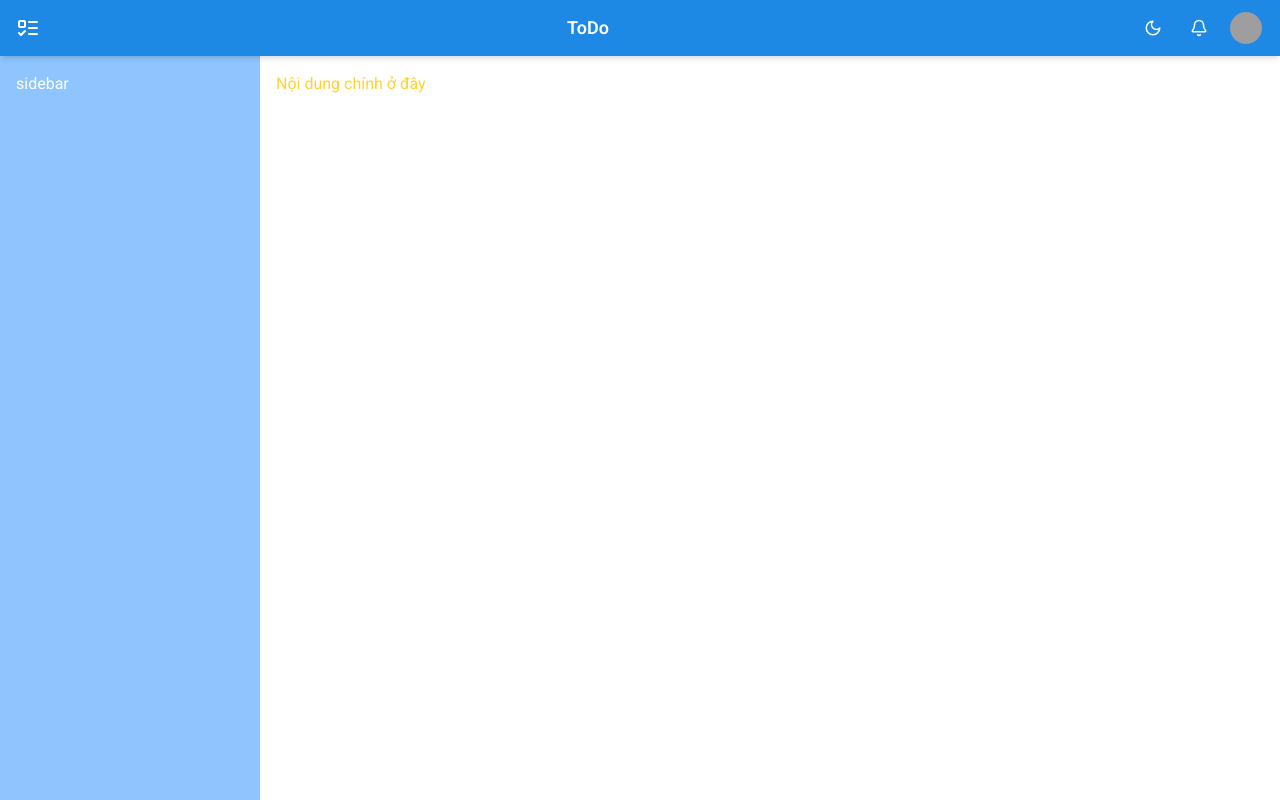
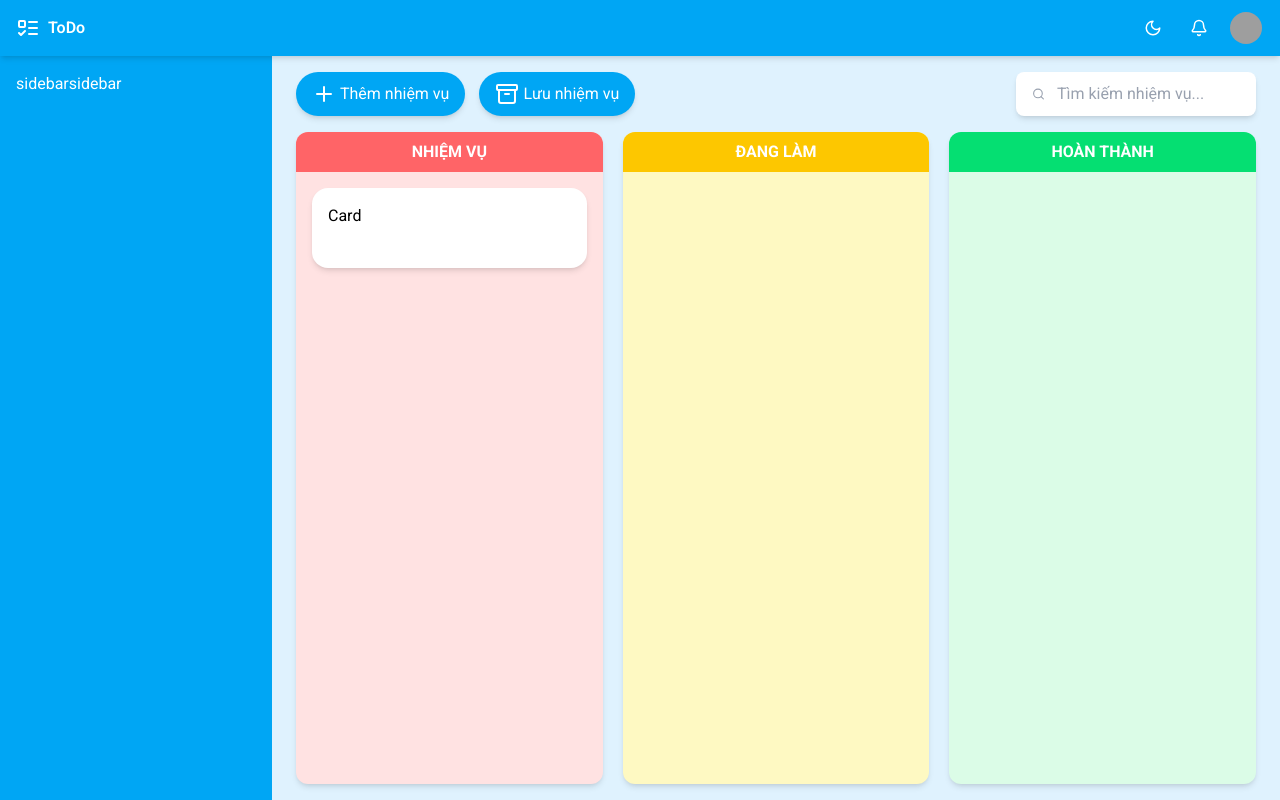
Before and after one commit to sylph03/Todolist, a React (Vite) app in the folder todolist-web/: page / in a window 1280 px wide. Built offline with nearby package versions, Linux system fonts and the light colour scheme; grey boxes are pictures that could not be loaded.

Commit message:
update layout: color, pixel, ...

```diff
--- a/todolist-web/src/App.jsx
+++ b/todolist-web/src/App.jsx
@@ -1,27 +1,24 @@
 import AppBar from './components/AppBar/AppBar'
 import SideBar from './components/SideBar/SideBar'
 import { ThemeProvider } from './Context/ThemeContext'
+import BoardContent from './pages/Boards/BoardContent/BoardContent'
 
 function App() {
 
   return (
     <>
       <ThemeProvider>
-        <div className="h-screen dark:bg-gray-800 text-white dark:text-[#E0E0E0] flex flex-col">
+        <div className="h-screen dark:bg-gray-800 text-white dark:text-gray-100 flex flex-col">
           {/* Thanh AppBar trên cùng */}
           <AppBar />
 
           {/* Container chứa Sidebar + Nội dung chính */}
-          <div className="flex flex-1 overflow-hidden">
+          <div className="flex flex-1">
             {/* Sidebar bên trái */}
             <SideBar />
 
             {/* Nội dung chính bên phải */}
-            <div className="flex-1 h-screen p-4 text-amber-300 overflow-auto">
-              Nội dung chính ở đây
-              <br /><br /><br /><br /><br /><br /><br /><br /><br /><br /><br /><br /><br /><br /><br /><br /><br /><br /><br /><br /><br /><br /><br /><br /><br /><br /><br /><br /><br /><br /><br /><br /><br /><br /><br /><br /><br /><br /><br /><br /><br /><br /><br /><br /><br /><br /><br /><br /><br /><br />
-              Nội dung chính ở đây
-            </div>
+            <BoardContent/>
           </div>
         </div>
       </ThemeProvider>
--- a/todolist-web/src/components/AppBar/AppBar.jsx
+++ b/todolist-web/src/components/AppBar/AppBar.jsx
@@ -4,16 +4,14 @@ import { ListTodo, Bell, User } from 'lucide-react'
 
 function AppBar() {
   return (
-    <div className="w-full h-14 bg-[#1e88e5] dark:bg-gray-800 flex items-center px-4 shadow-md z-1">
+    <div className="w-full h-14 bg-sky-500 dark:bg-gray-800 flex items-center justify-between px-4 shadow-md z-1">
       {/* AppBar Left */}
-      <div className="flex items-center">
-        <ListTodo className="size-6 text-white" />
+      <div className="flex items-center font-semibold">
+        <ListTodo className="size-6 text-white mr-2" />
+        ToDo
       </div>
 
       {/* AppBar Mid */}
-      <div className="flex-1 text-center font-semibold text-lg">
-        ToDo
-      </div>
 
       {/* AppBar Right */}
       <div className="flex items-center gap-3">
@@ -21,7 +19,7 @@ function AppBar() {
         <button className="rounded-full appbar-button-custom p-2">
           <Bell className="size-4.5" />
         </button>
-        <button className="p-0.5 rounded-full hover:bg-[#42a5f5] dark:hover:bg-white/20 transition">
+        <button className="p-0.5 appbar-button-custom">
           <img src='https://inkythuatso.com/uploads/thumbnails/800/2023/03/9-anh-dai-dien-trang-inkythuatso-03-15-27-03.jpg' alt="User Avatar" className="h-8 w-8 rounded-full object-cover"/>
         </button>
       </div>
--- a/todolist-web/src/components/SideBar/SideBar.jsx
+++ b/todolist-web/src/components/SideBar/SideBar.jsx
@@ -2,9 +2,9 @@ import React from 'react'
 
 const SideBar = () => {
   return (
-    <div className='w-65 p-4 bg-blue-300 dark:bg-gray-800 overflow-auto'>
+    <div className='min-w-68 p-4 bg-sky-500 dark:bg-gray-800 shadow-md hidden md:block'>
       sidebar
-      <br /><br /><br /><br /><br /><br /><br /><br /><br /><br /><br /><br /><br /><br /><br /><br /><br /><br /><br /><br /><br /><br /><br /><br /><br /><br /><br /><br /><br /><br /><br /><br /><br /><br /><br /><br /><br /><br /><br /><br /><br /><br /><br /><br /><br /><br /><br /><br /><br /><br />
+      {/* <br /><br /><br /><br /><br /><br /><br /><br /><br /><br /><br /><br /><br /><br /><br /><br /><br /><br /><br /><br /><br /><br /><br /><br /><br /><br /><br /><br /><br /><br /><br /><br /><br /><br /><br /><br /><br /><br /><br /><br /><br /><br /><br /><br /><br /><br /><br /><br /><br /><br /> */}
       sidebar
     </div>
   )
--- a/todolist-web/src/index.css
+++ b/todolist-web/src/index.css
@@ -1,15 +1,43 @@
 @import "tailwindcss";
+@custom-variant dark (&:where(.dark, .dark *));
 
-@custom-variant dark (&:where(.dark, .dark *));
+:root {
+font-family: 'Roboto'
+}
 
 button {
   cursor:pointer
 }
 
-.appbar-button-custom {
-  @apply rounded-full hover:bg-[#42a5f5] dark:hover:bg-white/20 transition
+/* Tùy chỉnh thanh cuộn */
+::-webkit-scrollbar {
+  width: 8px; /* Độ rộng thanh cuộn */
+  height: 8px; /* Dùng cho cuộn ngang */
 }
 
-:root {
-font-family: 'Roboto'
+/* Thanh cuộn - nền */
+::-webkit-scrollbar-track {
+  border-radius: 10px;
+  background: theme('colors.sky.100'); /* Màu nền thanh cuộn */
 }
+
+/* Thanh cuộn - phần kéo */
+::-webkit-scrollbar-thumb {
+  border-radius: 10px;
+  background: theme('colors.sky.300'); /* Màu phần kéo */
+}
+
+/* Hiệu ứng hover */
+::-webkit-scrollbar-thumb:hover {
+  cursor: poiter;
+  background: theme('colors.sky.400');
+
+}
+
+.appbar-button-custom {
+  @apply rounded-full hover:bg-white/20 transition
+}
+
+.button {
+  @apply flex items-center justify-center px-4 py-2.5 bg-sky-500 text-white shadow-md rounded-3xl dark:bg-gray-800 hover:opacity-85 transition-all duration-300
+}
--- /dev/null
+++ b/todolist-web/src/pages/Boards/BoardContent/BoardContent.jsx
@@ -0,0 +1,60 @@
+import React from 'react'
+import { Plus, Search, Archive } from 'lucide-react'
+
+const BoardContent = () => {
+  return (
+    <div className="flex-1 px-6 py-4 text-white overflow-auto dark:bg-gray-700 bg-sky-100 h-full">
+
+      <div className='flex mb-4 justify-between flex-col lg:flex-row'>
+        <div className='flex gap-3.5'>
+          <button className='button'>
+            <Plus className='mr-1' />
+            Thêm nhiệm vụ
+          </button>
+          <button className='button'>
+            <Archive className='mr-1' />
+            Lưu nhiệm vụ
+          </button>
+        </div>
+
+        {/* <div className='uppercase font-semibold'>Today</div> */}
+
+        <div className="flex items-center bg-white dark:bg-gray-800 rounded-lg px-4 py-2 shadow-md hover:shadow-lg transition focus-within:ring-1 focus-within:ring-sky-500 dark:focus-within:ring-gray-500 max-w-[240px] mt-4 lg:mt-0">
+          <Search className="text-gray-400 w-5 h-5" />
+          <input
+            type="text"
+            placeholder="Tìm kiếm nhiệm vụ..."
+            className="bg-transparent outline-none text-black dark:text-gray-100 placeholder-gray-400 pl-3"
+          />
+        </div>
+      </div>
+
+      <div className="flex gap-5 w-fit lg:w-full">
+        <div className='relative basis-1/3 h-[calc(100vh-220px)] lg:h-[calc(100vh-148px)] rounded-xl shadow-md bg-red-100'>
+          <div className='flex items-center justify-center bg-red-400 h-10 rounded-t-xl font-bold uppercase min-w-[220px]'>
+            Nhiệm vụ
+          </div>
+          <div className='p-4 space-y-4 '>
+            <div className='w-full h-20 rounded-2xl p-4 shadow-md bg-white text-black'>
+              Card
+            </div>
+          </div>
+        </div>
+        <div className='relative basis-1/3 h-[calc(100vh-220px)] lg:h-[calc(100vh-148px)] rounded-xl shadow-md bg-yellow-100'>
+          <div className='flex items-center justify-center bg-yellow-400 h-10 rounded-t-xl font-bold uppercase min-w-[220px]'>
+            Đang làm
+          </div>
+        </div>
+        <div className='relative basis-1/3 h-[calc(100vh-220px)] lg:h-[calc(100vh-148px)] rounded-xl shadow-md bg-green-100'>
+          <div className='flex items-center justify-center bg-green-400 h-10 rounded-t-xl font-bold uppercase min-w-[220px]'>
+            Hoàn thành
+          </div>
+          <div className='p-4 space-y-4'>
+          </div>
+        </div>
+      </div>
+    </div>
+  )
+}
+
+export default BoardContent
```
